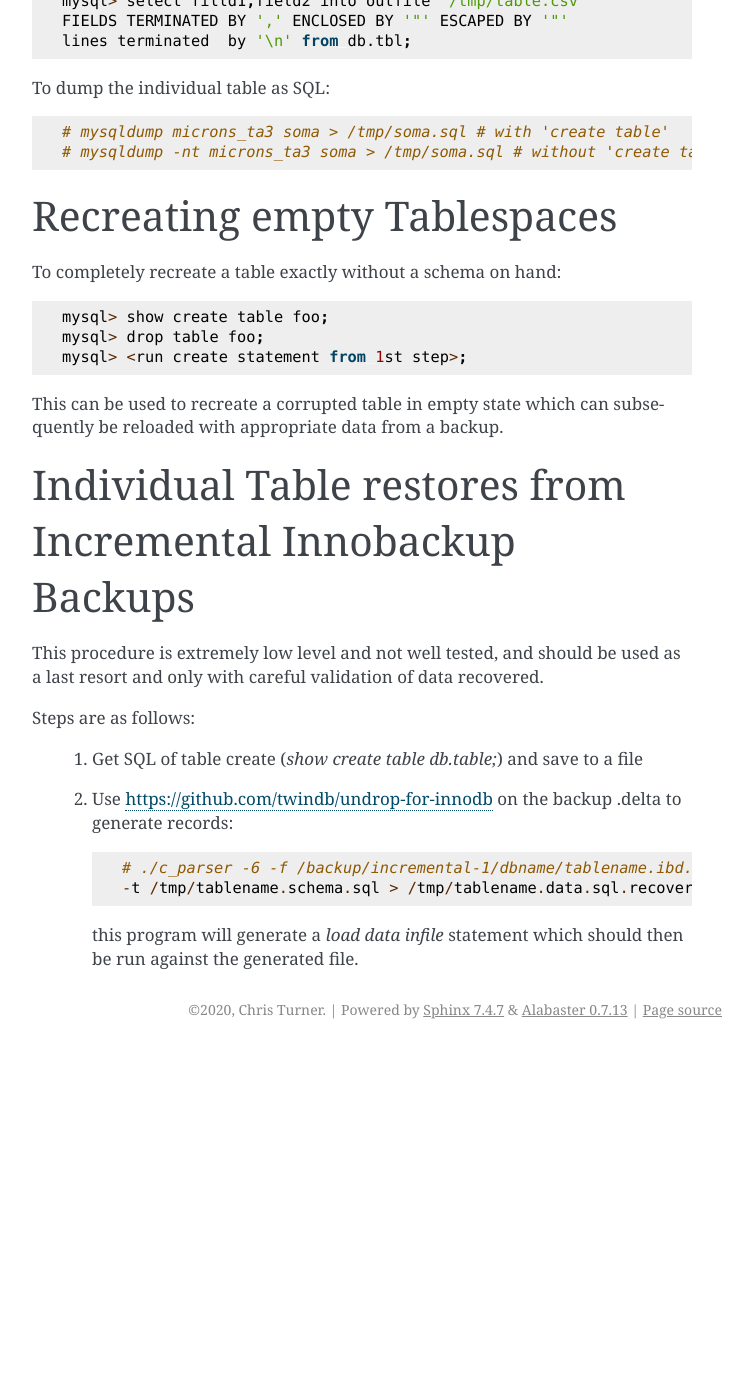
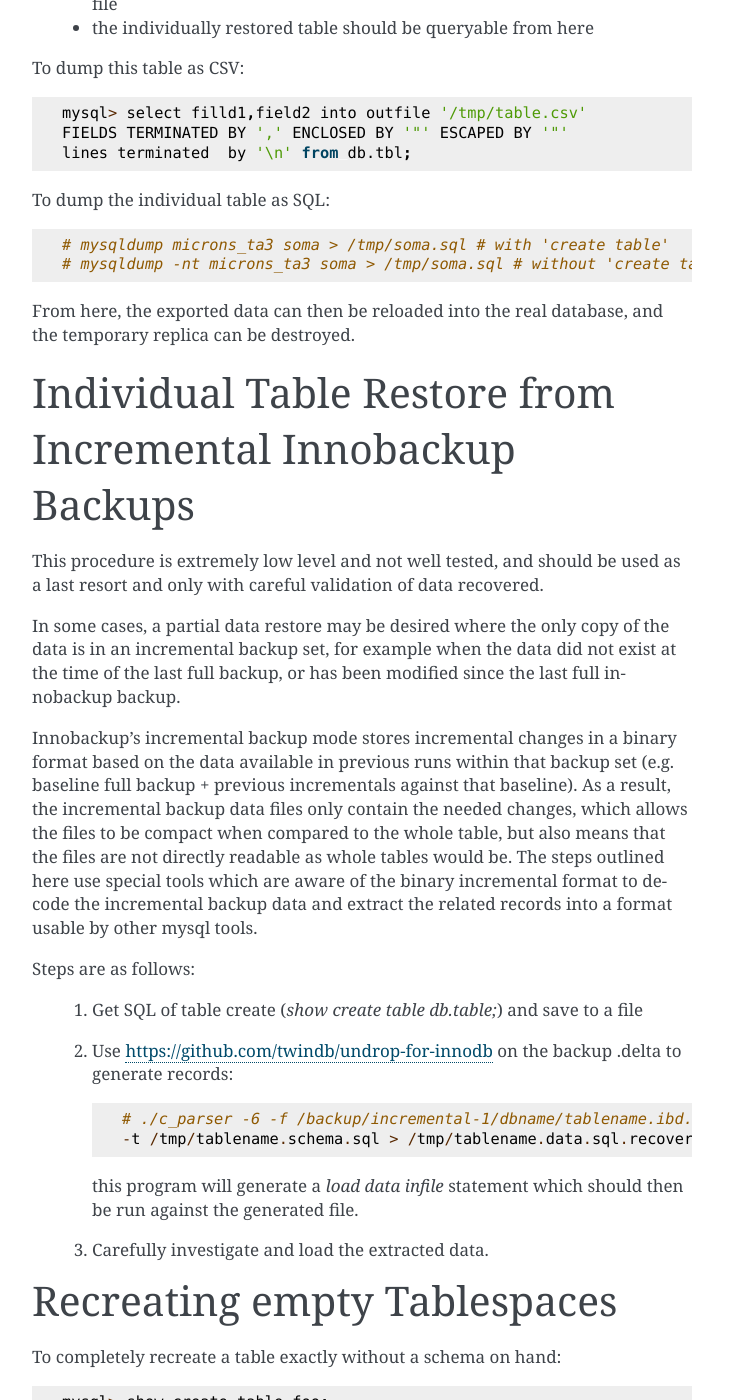
Before and after one commit to atlab/mysql-admin-notes, a Sphinx documentation site: the page built from source/advanced/advanced-table-restore.rst, in a window 1280 px wide and 1400 px high, scrolled down 791 px. Shown: the whole window, without its empty margins (388-1140 px from the left). Built offline with Sphinx 7.4.7, drawn with Linux system fonts in a browser that asks for light colours; before the commit the page ends 1840 px from its top, so only the background shows below that; some of the changed text lies outside the part shown.

Commit message:
source/advanced/advanced-table-restore.rst: misc improvements

```diff
--- a/source/advanced/advanced-table-restore.rst
+++ b/source/advanced/advanced-table-restore.rst
@@ -1,9 +1,15 @@
 
-Low-Level Restore of individual Tables via Backups/Replica Snapshots
---------------------------------------------------------------------
+Individual Table Restore from Innobackup Backups using Replica Snapshots
+------------------------------------------------------------------------
 
-This procedure is very low level and can be error prone and so should be
+The procedure is very low level and can be error prone and so should be
 used as as an 'emergency' / 'last resort' style of recovery option.
+
+This procedure can be used to quickly load a subset of a full
+innobackup backup without restoring the full database, which might
+be time or storage prohibitive. It can be useful in the case of accidental
+user data deletes, or other similar situations where only some portions
+of the backup data are required.
 
 This method uses LVM snapshots of a live replica to allow quickly building
 a temporary replica which is used to restore the table. Within the temporary
@@ -35,25 +41,32 @@ To dump the individual table as SQL::
     # mysqldump microns_ta3 soma > /tmp/soma.sql # with 'create table'
     # mysqldump -nt microns_ta3 soma > /tmp/soma.sql # without 'create table'
 
+From here, the exported data can then be reloaded into the real database,
+and the temporary replica can be destroyed.
+
 .. see also: https://dev.mysql.com/doc/refman/5.6/en/innodb-troubleshooting-datadict.html
 
-Recreating empty Tablespaces
-----------------------------
-
-To completely recreate a table exactly without a schema on hand::
-
-    mysql> show create table foo;
-    mysql> drop table foo;
-    mysql> <run create statement from 1st step>;
-
-This can be used to recreate a corrupted table in empty state which can
-subsequently be reloaded with appropriate data from a backup.
-
-Individual Table restores from Incremental Innobackup Backups
--------------------------------------------------------------
+Individual Table Restore from Incremental Innobackup Backups
+------------------------------------------------------------
 
 This procedure is extremely low level and not well tested, and should be
 used as a last resort and only with careful validation of data recovered.
+
+In some cases, a partial data restore may be desired where the only copy
+of the data is in an incremental backup set, for example when the data
+did not exist at the time of the last full backup, or has been modified
+since the last full innobackup backup.
+
+Innobackup's incremental backup mode stores incremental changes in a
+binary format based on the data available in previous runs within that
+backup set (e.g. baseline full backup + previous incrementals against that
+baseline). As a result, the incremental backup data files only contain
+the needed changes, which allows the files to be compact when compared
+to the whole table, but also means that the files are not directly readable
+as whole tables would be. The steps outlined here use special tools which
+are aware of the binary incremental format to decode the incremental backup
+data and extract the related records into a format usable by other mysql
+tools.
 
 Steps are as follows:
 
@@ -67,3 +80,17 @@ Steps are as follows:
 
      this program will generate a `load data infile` statement which should
      then be run against the generated file.
+
+  3) Carefully investigate and load the extracted data.
+
+Recreating empty Tablespaces
+----------------------------
+
+To completely recreate a table exactly without a schema on hand::
+
+    mysql> show create table foo;
+    mysql> drop table foo;
+    mysql> <run create statement from 1st step>;
+
+This can be used to recreate a corrupted table in empty state which can
+subsequently be reloaded with appropriate data from a backup.
```
